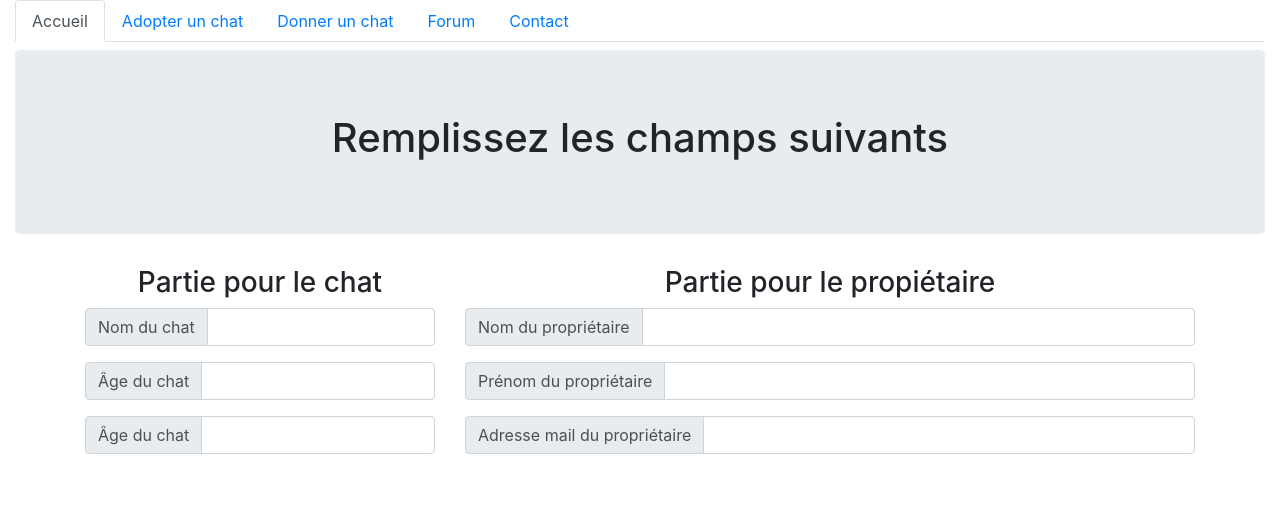
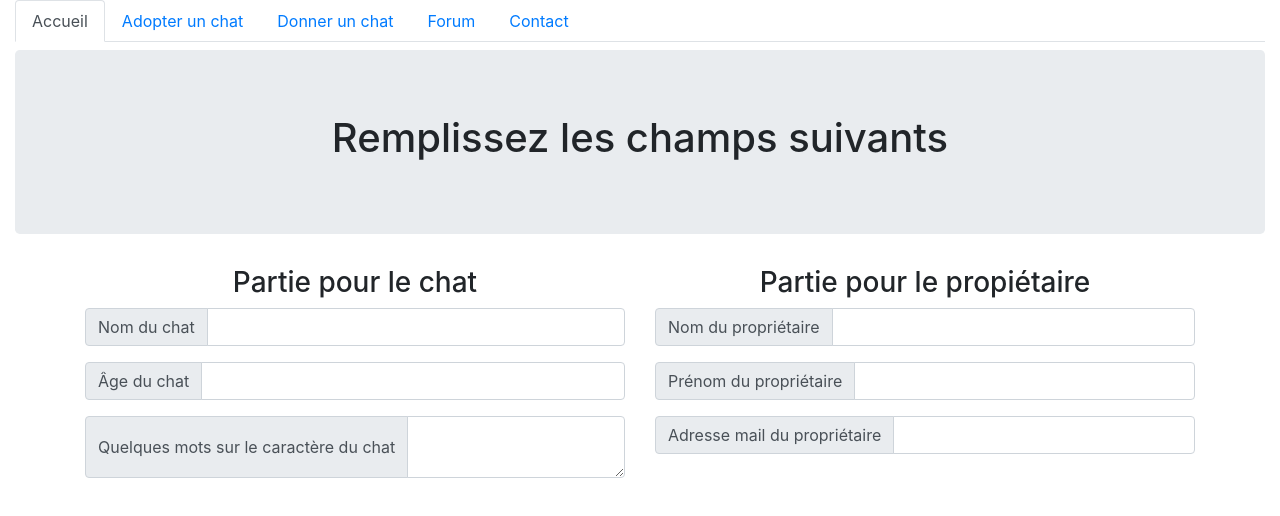
Before and after one commit to sanaeltahhan/app-chat, an Angular app in the folder app-chat/: page /donner in a window 1280 px wide. Shown: the top 516 px of the page. Built offline with nearby package versions, Linux system fonts and the light colour scheme.

Commit message:
petit ajout #6

```diff
--- a/app-chat/src/app/donner-un-chat/donner-un-chat.component.html
+++ b/app-chat/src/app/donner-un-chat/donner-un-chat.component.html
@@ -6,7 +6,7 @@
   <div class="row">
 
     <!--Colonne de gauche pour le chat-->
-    <div class="col-sx-12 cl-sm-12 col-md-4" style="text-align: center;">
+    <div class="col-sx-12 cl-sm-12 col-md-6" style="text-align: center;">
       <div>
         <h3> Partie pour le chat</h3>
       </div>
@@ -24,17 +24,19 @@
         <input type="text" class="form-control" aria-label="Sizing example input" aria-describedby="inputGroup-sizing-default">
       </div>
 
-      <div class="input-group mb-3">
+      <div class="input-group">
         <div class="input-group-prepend">
-          <span class="input-group-text" id="inputGroup-sizing-age">Âge du chat</span>
+          <span class="input-group-text">
+            Quelques mots sur le caractère du chat
+          </span>
         </div>
-        <input type="text" class="form-control" aria-label="Sizing example input" aria-describedby="inputGroup-sizing-default">
+        <textarea class="form-control" aria-label="With textarea"></textarea>
       </div>
     </div>
 
 
       <!-- Colonne de droite pour le propriétaire du chat-->
-      <div class = "col-sx-12 col-sm-12 col-md-8" style="text-align: center;">
+      <div class = "col-sx-12 col-sm-12 col-md-6" style="text-align: center;">
         <div>
           <h3> Partie pour le propiétaire</h3>
         </div>
```
